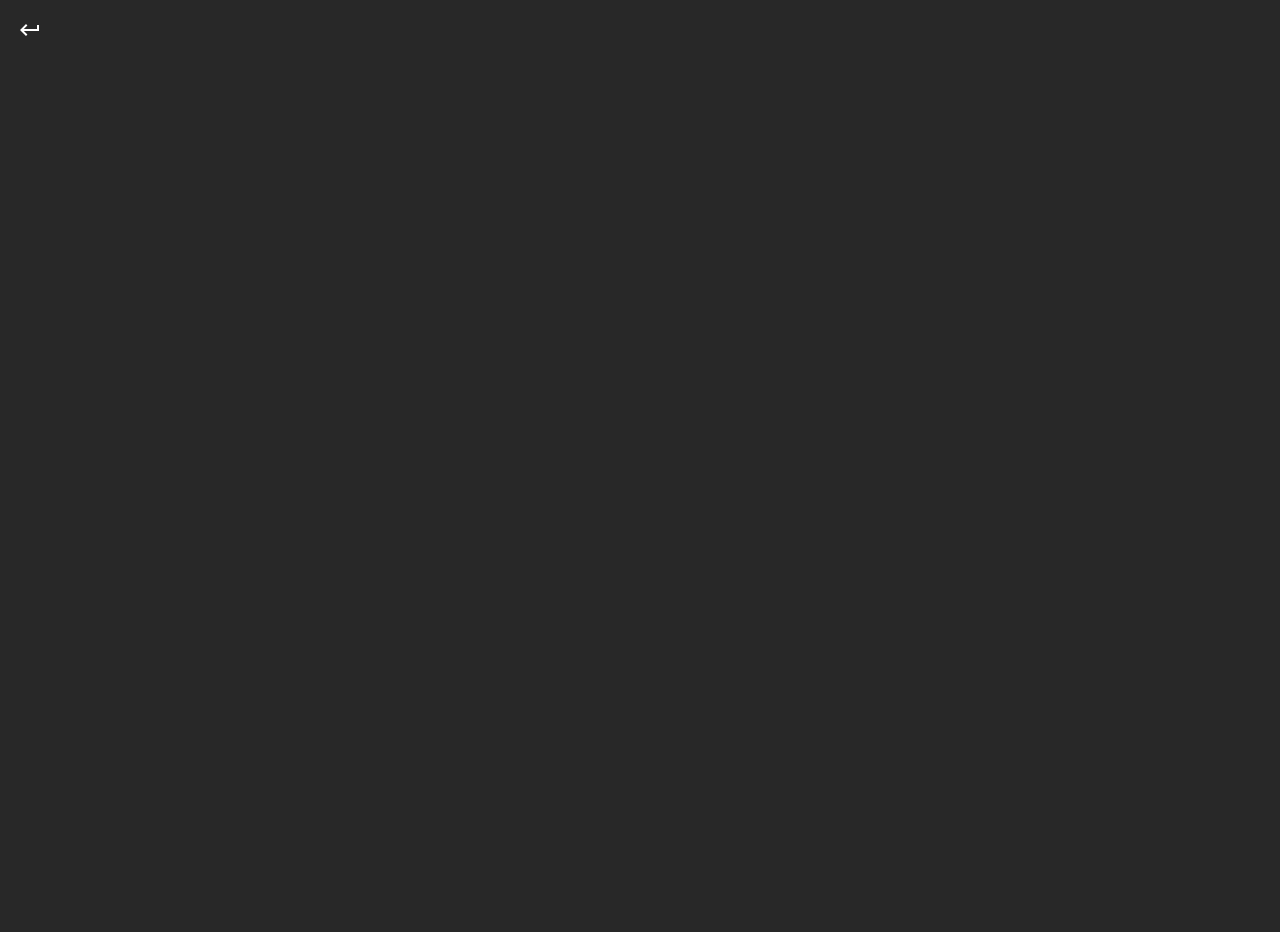
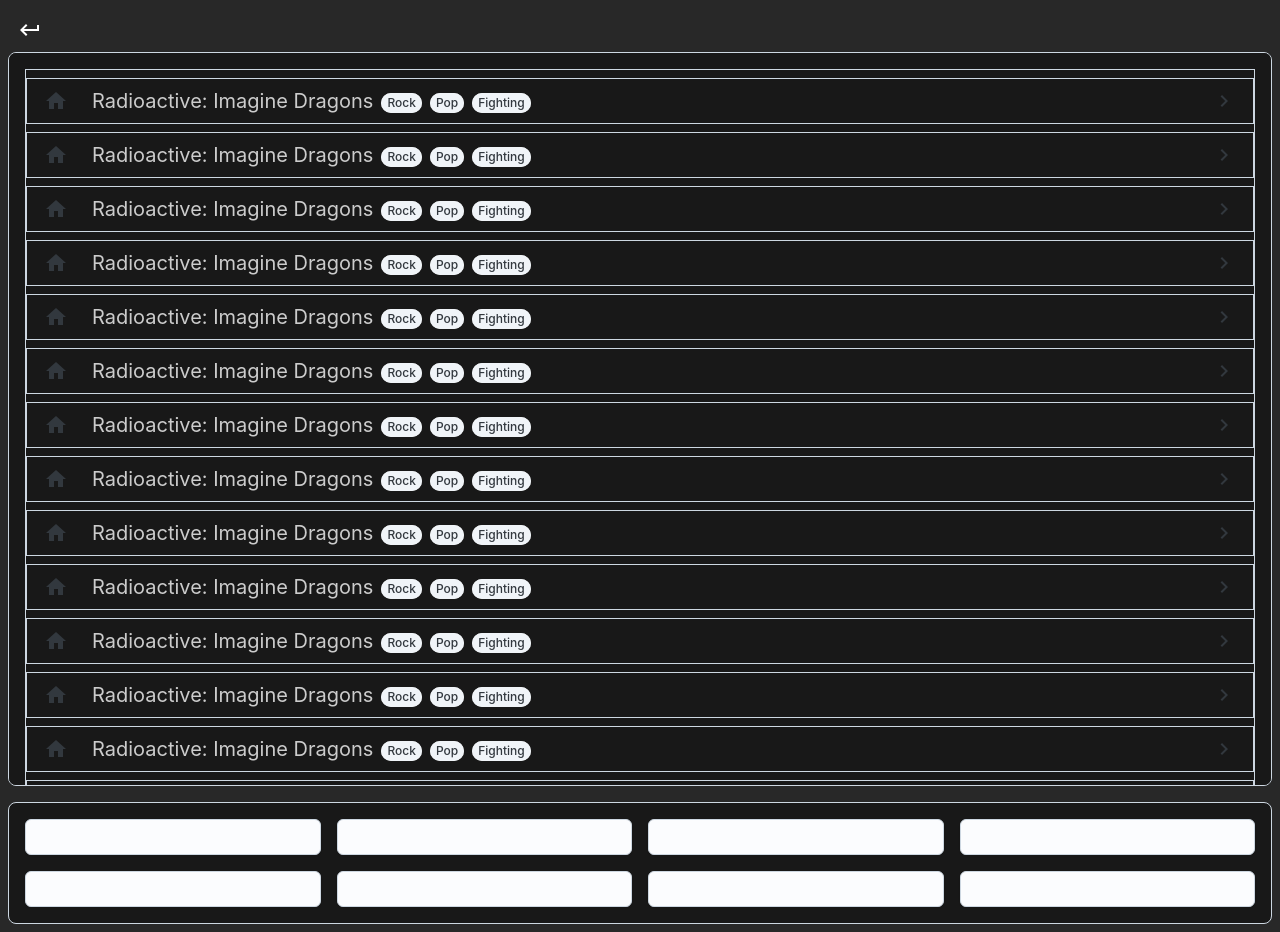
Before and after one commit to Hearlex/smart-playlist, a Next.js app: page /database in a window 1280 px wide. Before the commit the page ends 800 px from the top, so only its background shows below. Built offline with nearby package versions, Linux system fonts and the light colour scheme.

Commit message:
very basic database page

```diff
--- a/src/pages/database.js
+++ b/src/pages/database.js
@@ -1,6 +1,20 @@
 import IconButton from '@mui/joy/IconButton';
 import KeyboardReturnIcon from '@mui/icons-material/KeyboardReturn';
 import Link from 'next/link';
+import { Card } from '@mui/joy';
+import List from '@mui/joy/List';
+import ListItem from '@mui/joy/ListItem';
+import ListItemButton from '@mui/joy/ListItemButton';
+import ListItemDecorator from '@mui/joy/ListItemDecorator';
+import ListItemContent from '@mui/joy/ListItemContent';
+import Home from '@mui/icons-material/Home';
+import { Typography } from '@mui/joy';
+import Chip from '@mui/joy/Chip';
+import KeyboardArrowRight from '@mui/icons-material/KeyboardArrowRight';
+import Grid from '@mui/joy/Grid';
+import Input from '@mui/joy/Input';
+
+const imagesrc = "https://i.scdn.co/image/ab6761610000e5eb920dc1f617550de8388f368e"
 
 export default function Database() {
     return (
@@ -10,6 +24,88 @@
                     <KeyboardReturnIcon />
                 </IconButton>
             </Link>
+            <Card variant="outlined" sx={{backgroundColor: 'rgb(24, 24, 24)', maxHeight: 700, overflow: 'auto'}}>
+                <List
+                    size='lg'
+                    variant='outlined'
+                >
+                    { Array.from({ length: 20 }).map((_, index) => (
+                    <ListItem
+                    variant="outlined"
+                    sx={{ mb: 1 }}
+                    >
+                        <ListItemButton>
+                            <ListItemDecorator><Home /></ListItemDecorator>
+                            <ListItemContent>
+                            <Typography level="display1" sx={{ fontSize: 20, color: '#CCCCCC' }}>
+                                Radioactive: Imagine Dragons
+                                <Typography level="body" sx={{ fontSize: 20, color: '#000000' }}>
+                                <Chip
+                                    color="neutral"
+                                    disabled={false}
+                                    onClick={function(){}}
+                                    size="sm"
+                                    variant="soft"
+                                    sx={{ ml: 1, backgroundColor: '#CCCCCC' }}
+                                >
+                                    Rock
+                                </Chip>
+                                <Chip
+                                    color="neutral"
+                                    disabled={false}
+                                    onClick={function(){}}
+                                    size="sm"
+                                    variant="soft"
+                                    sx={{ ml: 1, backgroundColor: '#CCCCCC' }}
+                                >
+                                    Pop
+                                </Chip>
+                                <Chip
+                                    color="neutral"
+                                    disabled={false}
+                                    onClick={function(){}}
+                                    size="sm"
+                                    variant="soft"
+                                    sx={{ ml: 1, backgroundColor: '#CCCCCC' }}
+                                >
+                                    Fighting
+                                </Chip></Typography>
+                            </Typography>
+                            </ListItemContent>
+                            <KeyboardArrowRight />
+                        </ListItemButton>
+                    </ListItem>
+                    ))}
+                </List>
+            </Card>
+            <Card variant="outlined" sx={{backgroundColor: 'rgb(24, 24, 24)', mt: 2}}>
+                <Grid container spacing={2}>
+                        <Grid xs={3}>
+                            <Input />
+                        </Grid>
+                        <Grid xs={3}>
+                            <Input />
+                        </Grid>
+                        <Grid xs={3}>
+                            <Input />
+                        </Grid>
+                        <Grid xs={3}>
+                            <Input />
+                        </Grid>
+                        <Grid xs={3}>
+                            <Input />
+                        </Grid>
+                        <Grid xs={3}>
+                        <Input />
+                        </Grid>
+                        <Grid xs={3}>
+                            <Input />
+                        </Grid>
+                        <Grid xs={3}>
+                            <Input />
+                        </Grid>
+                </Grid>
+            </Card>
         </>
     )
 }
```
